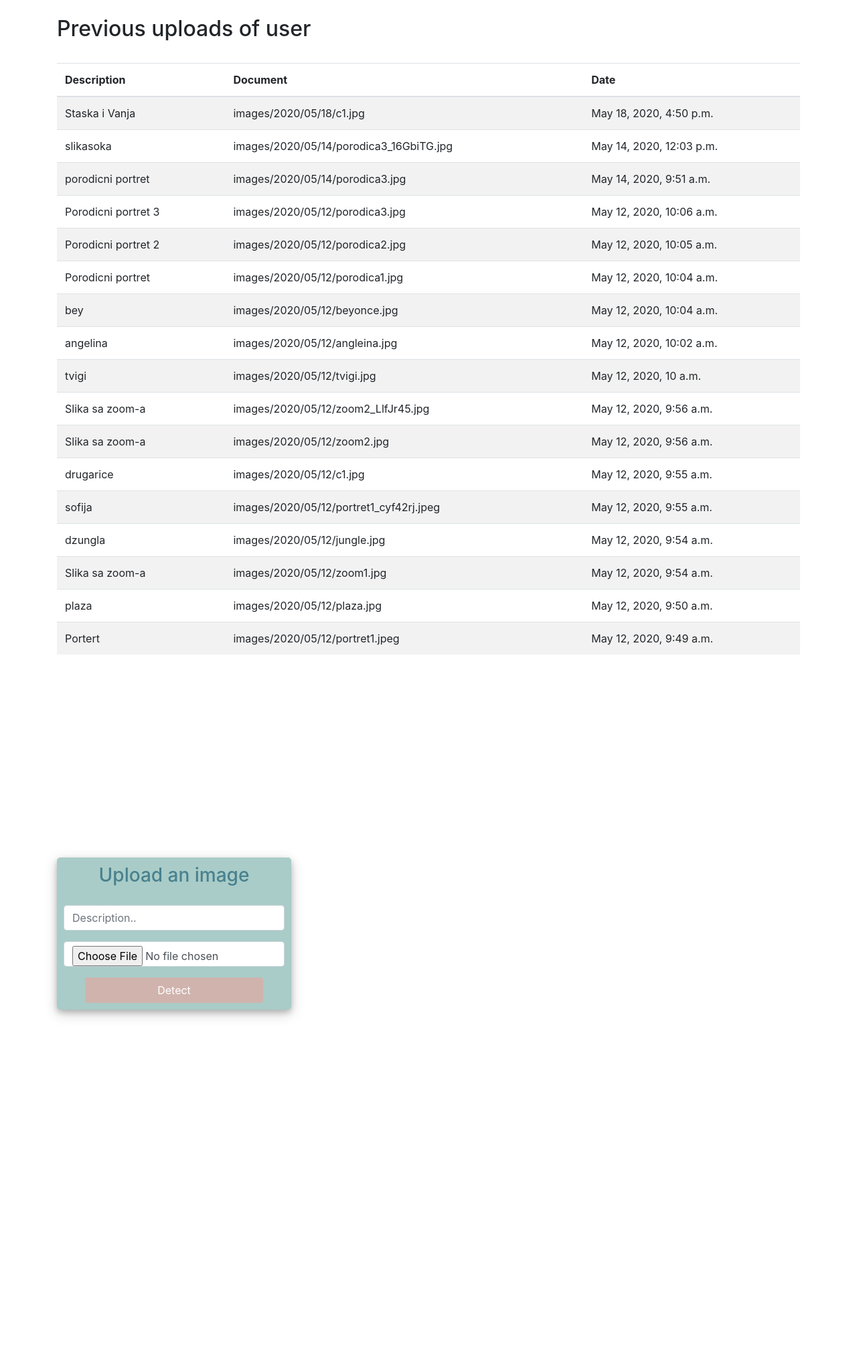
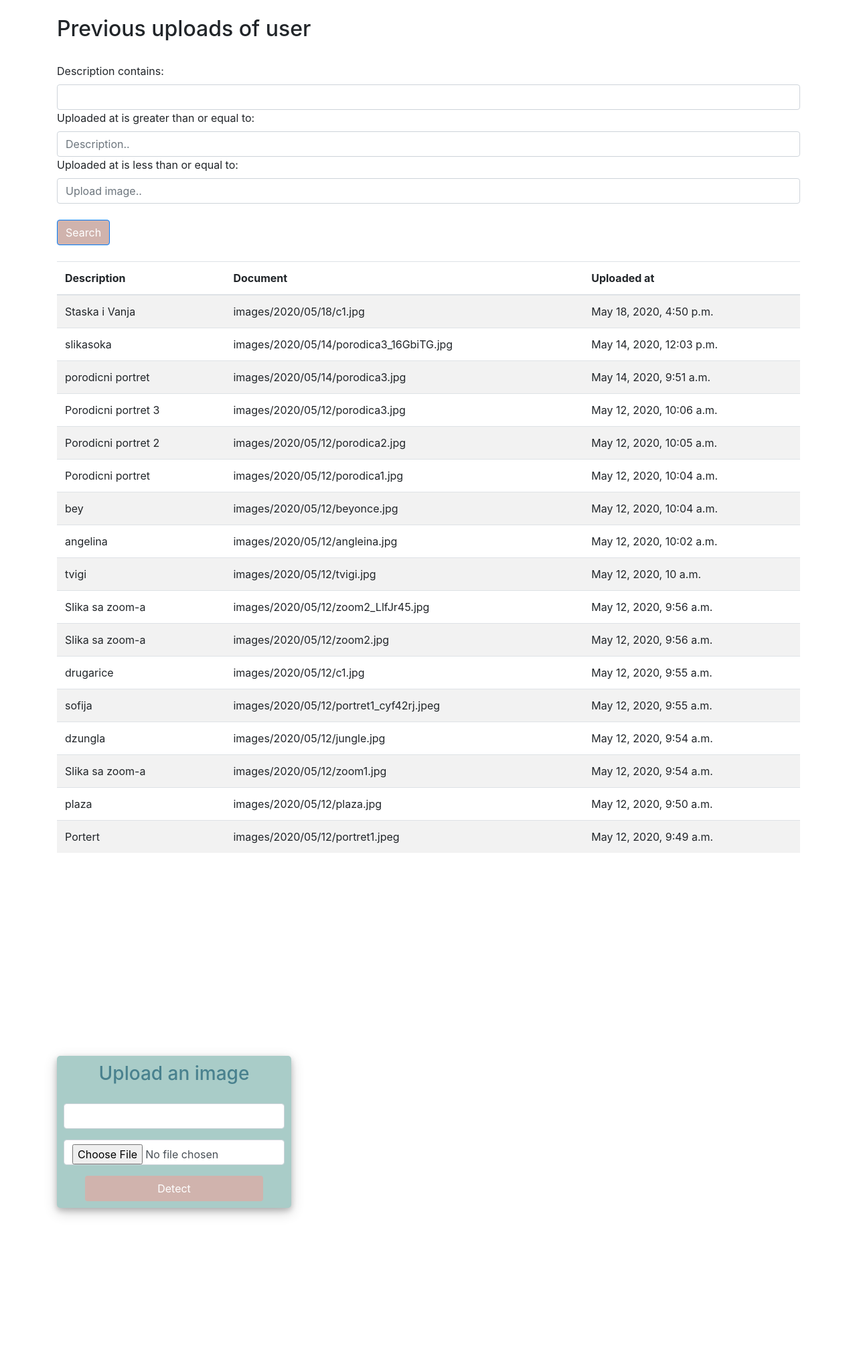
Before and after one commit to iiuprojekat/iiu, a Django app: page /upload/ in a window 1280 px wide. Shown: the part 64-2097 px from the top of the page at 67% size. Before the commit the page ends 1583 px from the top, so only its background shows below. Run offline with Django 3.2, Linux system fonts and the light colour scheme; a user stored in the database is signed in; data comes from the database, SQL or seed files in the repository; both versions use the stored data as it was after the commit; some libraries are stand-ins or nearby versions.

Commit message:
Omogućena pretraga prikazanih podataka.

```diff
--- /dev/null
+++ b/face_detection/filters.py
@@ -0,0 +1,23 @@
+import django_filters
+from .models import DetectionModel, ImageModel
+from django_filters import DateFilter, CharFilter
+
+
+class DetectionFilter(django_filters.FilterSet):
+    name = CharFilter(field_name='file_name', lookup_expr='icontains')
+
+    class Meta:
+        model = DetectionModel
+        fields = "__all__"
+        exclude = ['user', 'size', 'date', 'time', 'file_name']
+
+
+class ImageFilter(django_filters.FilterSet):
+    description = CharFilter(field_name='description', lookup_expr='icontains')
+    start_date = DateFilter(field_name='uploaded_at', lookup_expr='gte')
+    end_date = DateFilter(field_name='uploaded_at', lookup_expr='lte')
+
+    class Meta:
+        model = ImageModel
+        fields = "__all__"
+        exclude = ['user', 'document', 'uploaded_at']
--- a/face_detection/templates/face_detection/detect.html
+++ b/face_detection/templates/face_detection/detect.html
@@ -18,12 +18,18 @@
     <br>
     <h2>Previous uploads of user</h2>
    <br>
+    <form method="GET">
+      {{my_filter.form}}
+        <br>
+      <button type="submit" class="btn btn-primary" style="background: #D0B3AD ;color:#ffffff">Search</button>
+    </form>
+    <br>
     <table class="table table-striped">
     <thead>
       <tr>
         <th>Description</th>
         <th>Document</th>
-        <th>Date</th>
+        <th>Uploaded at</th>
       </tr>
     </thead>
     <tbody>
--- a/face_detection/templates/face_detection/homepage.html
+++ b/face_detection/templates/face_detection/homepage.html
@@ -16,6 +16,11 @@
   <br>
   <h2>Previous detections of user</h2>
    <br>
+   <form method="GET">
+      {{my_filter.form}}
+      <button type="submit" class="btn btn-primary" style="background: #D0B3AD ;color:#ffffff">Search</button>
+    </form>
+    <br>
   <table class="table table-striped">
     <thead>
       <tr>
--- a/face_detection/views.py
+++ b/face_detection/views.py
@@ -11,6 +11,7 @@
 from django.contrib.auth.decorators import login_required
 from datetime import datetime
 from .opencv_img import opencv_dface
+from .filters import DetectionFilter, ImageFilter
 
 #dekorator koji se koristi ukoliko postoji POST metoda
 @csrf_protect
@@ -60,17 +61,23 @@
         context = {'form': form}
         return render(request, 'face_detection/register.html', context) #renderovanje stranice za registrovanje
 
+
 #dekorator koji omogućava da pristup početnoj strani bude dozoljen samo ulogovanim korisnicima
 @login_required(login_url='login')
 def homepage(request): #funkacija koja vraća početnu stranu
     detections = DetectionModel.objects.filter(user=request.user).order_by('-date', '-time') #kupljenje podataka koji će se prikazivati na strani
-    return render(request, 'face_detection/homepage.html', {'detections': detections}) #renderovanje početne strane
+    my_filter = DetectionFilter(request.GET, queryset=detections)
+    detections = my_filter.qs
+    context = {'my_filter': my_filter, 'detections': detections}
+    return render(request, 'face_detection/homepage.html', context) #renderovanje početne strane
 
 
 @csrf_protect #dekorator koji se koristi ukoliko postoji POST metoda
 @login_required(login_url='login') #dekorator koji omogućava da pristup početnoj strani bude dozoljen samo ulogovanim korisnicima
 def detect(request): #detektovanje lica na upload-ovanim slikama
     uploads = ImageModel.objects.filter(user=request.user).order_by('-uploaded_at') #uzimanje podataka o prethodno uploadovanim slikama
+    my_filter = ImageFilter(request.GET, queryset=uploads)
+    uploads = my_filter.qs
     if request.method == 'POST':
         form = ImageUploadForm(request.POST, request.FILES) #kreiranje ImageUploadForm forme
         if form.is_valid(): #validacija forme
@@ -86,10 +93,10 @@
                                size=f"{round(os.stat(file).st_size / 1024, 3)}KB",
                                user=request.user) #čuvanje uploadovane slike u DecetionModel modelu
             d.save()
-            return render(request, 'face_detection/detect.html', {'form': form, 'post': post, 'uploads': uploads}) #renderovanje detect strane
+            return render(request, 'face_detection/detect.html', {'form': form, 'post': post, 'uploads': uploads, 'my_filter':my_filter}) #renderovanje detect strane
     else:
         form = ImageUploadForm() #kreiranje ImageUploadForm forme koja će se prikazivati na detect strani
-    return render(request, 'face_detection/detect.html', {'form': form, 'uploads': uploads}) #renderovanje detect strane
+    return render(request, 'face_detection/detect.html', {'form': form, 'uploads': uploads, 'my_filter':my_filter}) #renderovanje detect strane
 
 
 @login_required(login_url='login')
--- a/iot_project/settings.py
+++ b/iot_project/settings.py
@@ -39,6 +39,7 @@
     'django.contrib.messages',
     'django.contrib.staticfiles',
     'face_detection.apps.FaceDetectionConfig',
+    'django_filters',
 ]
 
 MIDDLEWARE = [
```
Also changed, not shown: face_detection/models.py (+13 -9 lines), db.sqlite3.
